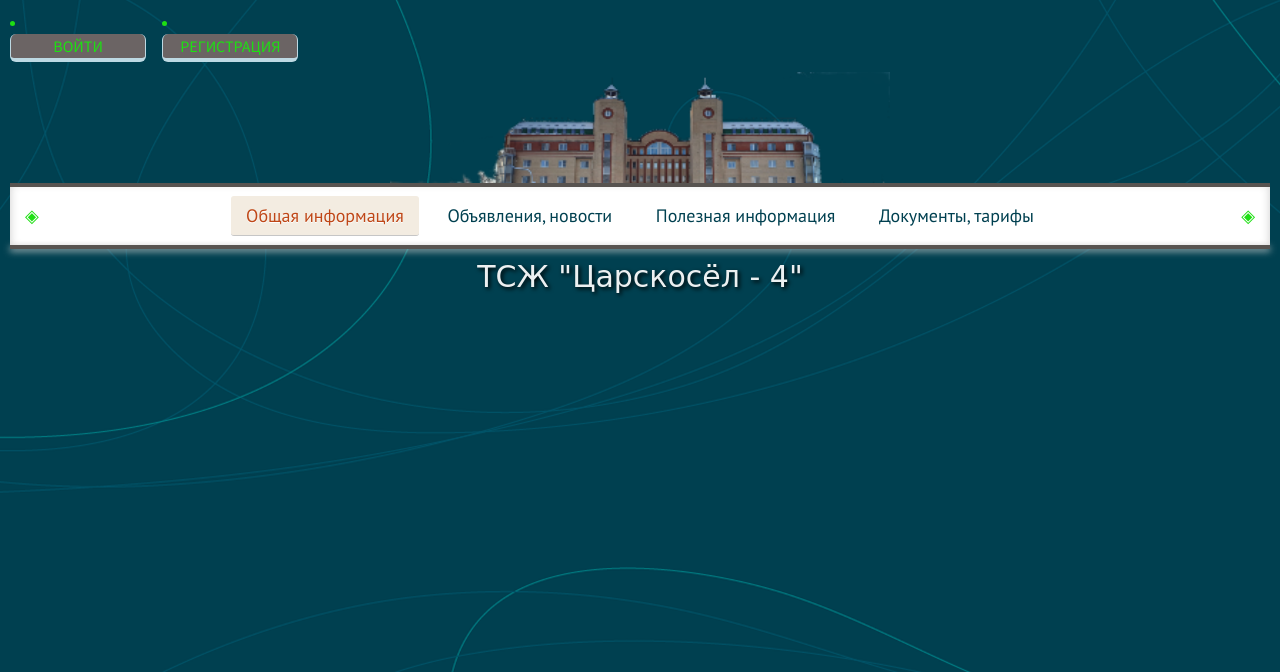
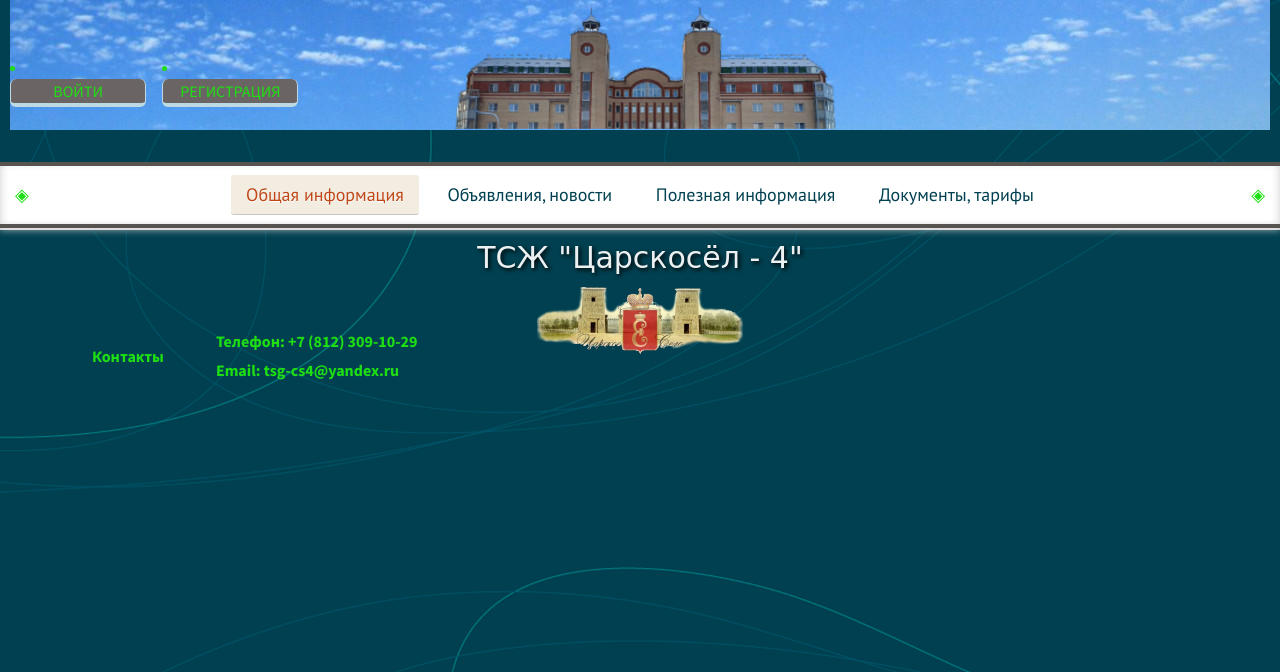
Before and after one commit to german-spb/tsg, a Django app: template tsg4/templates/base.html in a window 1280 px wide. Shown: the top 672 px of the page. Run offline with Django 3.2, Linux system fonts and the light colour scheme; the template is opened without the code that fills it, so the values that code supplies are empty; some libraries are stand-ins or nearby versions.

Commit message:
add fon wrapper

```diff
--- /dev/null
+++ b/requirements.txt
@@ -0,0 +1,2 @@
+Django~=5.2.8
+python-dotenv~=1.2.1
--- a/tsg4/static/css/base.css
+++ b/tsg4/static/css/base.css
@@ -65,6 +65,7 @@
 }
 nav-link btn btn-primary my-btn me-3{
  width: 152.22222px;
+ list-style: none;
 }
 
 .btn-group nav-item{
@@ -89,6 +90,8 @@ body {
 
 .fig{
   text-align: center;
+  background-image: url('../img/45A3.png');
+  background-repeat: no-repeat ;
 }
 
 
@@ -104,4 +107,59 @@ h1 {
 #wrapper{
  margin-left: 10px;
  margin-right: 10px;
+ background-image: url('../img/cloud_2.jpg');
+ background-repeat: no-repeat ;
+ background-position: 50% 0%;
+ padding: 45px 0;
 }
+
+.site-footer {
+  background-color: rgb (0 0 0 / 0%); /* прозрачный фон подвала */
+  background-image: url('../img/pushkin_1.png');
+  background-repeat: no-repeat ;
+  background-position: 50% 0%;
+  padding: 45px 0;          /* Отступ сверху и снизу */
+}
+
+.footer-container {
+  display: flex;                  /* Flex-контейнер для горизонтального расположения */
+
+  align-items: center;            /* Выравниваем блоки по вертикали */
+  flex-wrap: wrap;                /* Позволяем блокам переноситься при нехватке места */
+  gap: 20px;                      /* Промежуток между блоками */
+  max-width: 1200px;              /* Ограничиваем максимальную ширину контейнера */
+  margin: 0 auto;                 /* Центрируем контейнер в пределах подвала */
+  padding: 0 20px;                /* Горизонтальные отступы на десктопе */
+}
+
+.footer-nav,
+.footer-contacts {
+  margin: 0; /* Убираем лишние вертикальные отступы */
+}
+
+.footer-nav li,
+.footer-contacts li {
+  list-style: none;    /* Убираем маркеры списка */
+  margin-bottom: 5px;  /* Отступ между пунктами списка */
+}
+
+.footer-nav a,
+.footer-contacts a {
+  text-decoration: none; /* Убираем подчёркивание у ссылок */
+  color: #1edf13;           /* Цвет текста ссылок */
+  font-weight: 900;
+}
+@media (max-width: 600px) {
+  .footer-container {
+    flex-direction: column; /* На мобильных блоки идут вертикально */
+    align-items: flex-start;/* Выравниваем по левому краю */
+    text-align: left;       /* Выравниваем текст по левому краю */
+    gap: 10px;              /* Меньший промежуток между блоками */
+    padding: 0 0px;        /* Меньше горизонтальные отступы слева и справа */
+  }
+
+  .footer-nav,
+  .footer-contacts {
+    margin: 10px 0; /* Вертикальные отступы между блоками на мобильных */
+  }
+}
--- a/tsg4/templates/base.html
+++ b/tsg4/templates/base.html
@@ -34,11 +34,11 @@
 
 
     <div class="fig">
-        <img class="w" src="{% static 'img/45A3.png' %}" align="center" width="500" alt="photo-45A">
+<!--        <img class="w" src="{% static 'img/45A3.png' %}" align="center" width="500" alt="photo-45A">-->
     </div>
 
 {% endif %}
-
+</div>
 
 <body class="d-flex flex-column h-100">
 <script src="{% static "js/bootstrap.bundle.js" %}"></script>
@@ -54,8 +54,26 @@
   </ul>
 </nav>
 <h1>ТСЖ "Царскосёл - 4"</h1>
-<!--<footer> <div class="footer-img"> <img src="{% static 'img/45b.jpg' %}" alt=""></div> </footer>-->
-</div>
+
+
+<footer class="site-footer">
+    <div class="footer-container">
+<!--        <img class="footer-img" src="{% static 'img/pushkin.png' %}" align="center" alt="pushkin">-->
+      <!-- Меню со ссылками -->
+      <nav>
+        <ul class="footer-nav">
+          <li><a href="#">Контакты</a></li>
+          <li><a href="#"></a></li>
+        </ul>
+      </nav>
+
+      <!-- Блок с контактами -->
+      <ul class="footer-contacts">
+        <li><a href="tel:+7 (812) 309-10-29">Телефон: +7 (812) 309-10-29</a></li>
+        <li><a href="mailto:tsg-cs4@yandex.ru">Email: tsg-cs4@yandex.ru</a></li>
+      </ul>
+    </div>
+  </footer>
 </body>
 
 </html>
```
Also changed, not shown: tsg4/static/img/cloud_1.jpg (added), tsg4/static/img/cloud_2.jpg (added), tsg4/static/img/pushkin.png (added), tsg4/static/img/pushkin_1.png (added).
